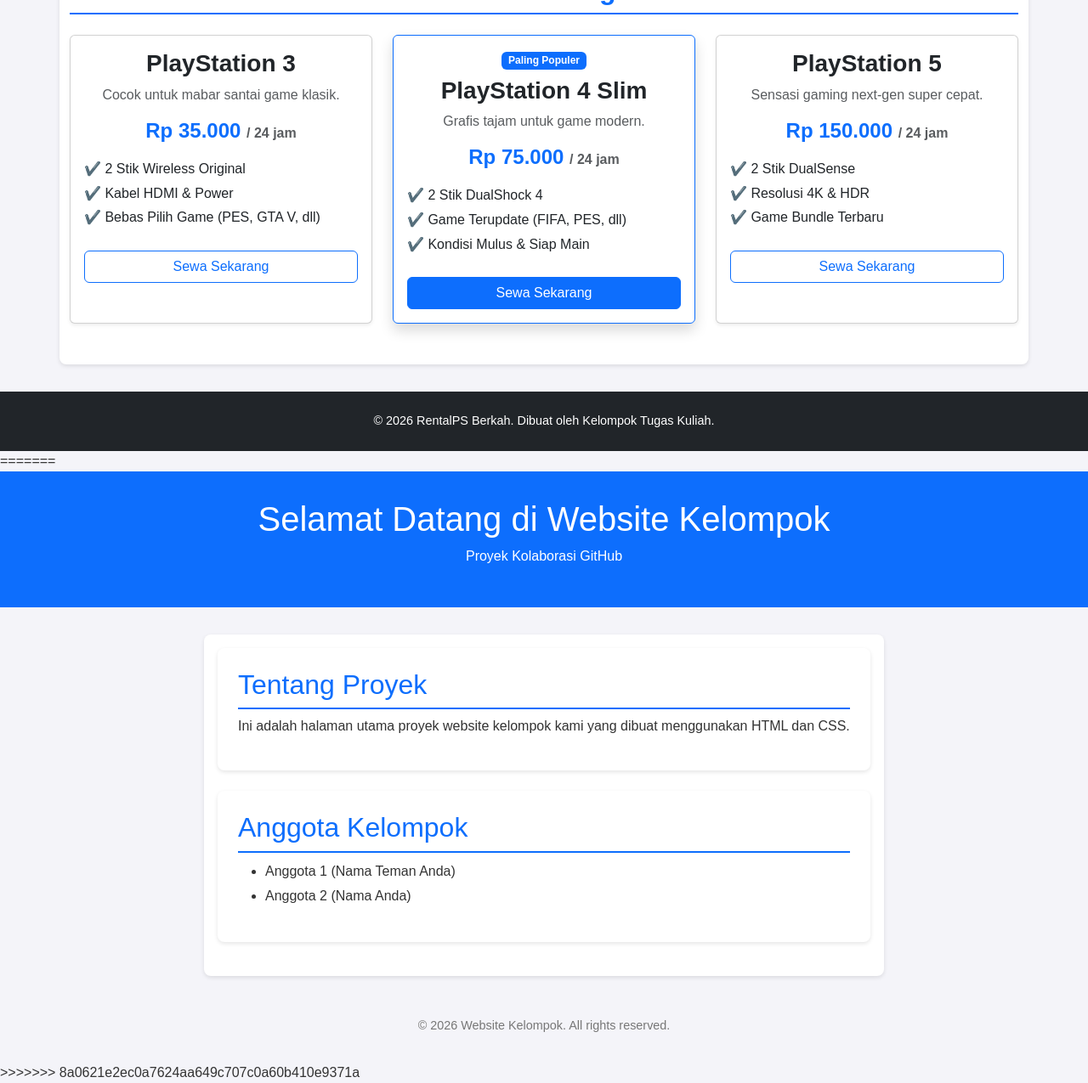
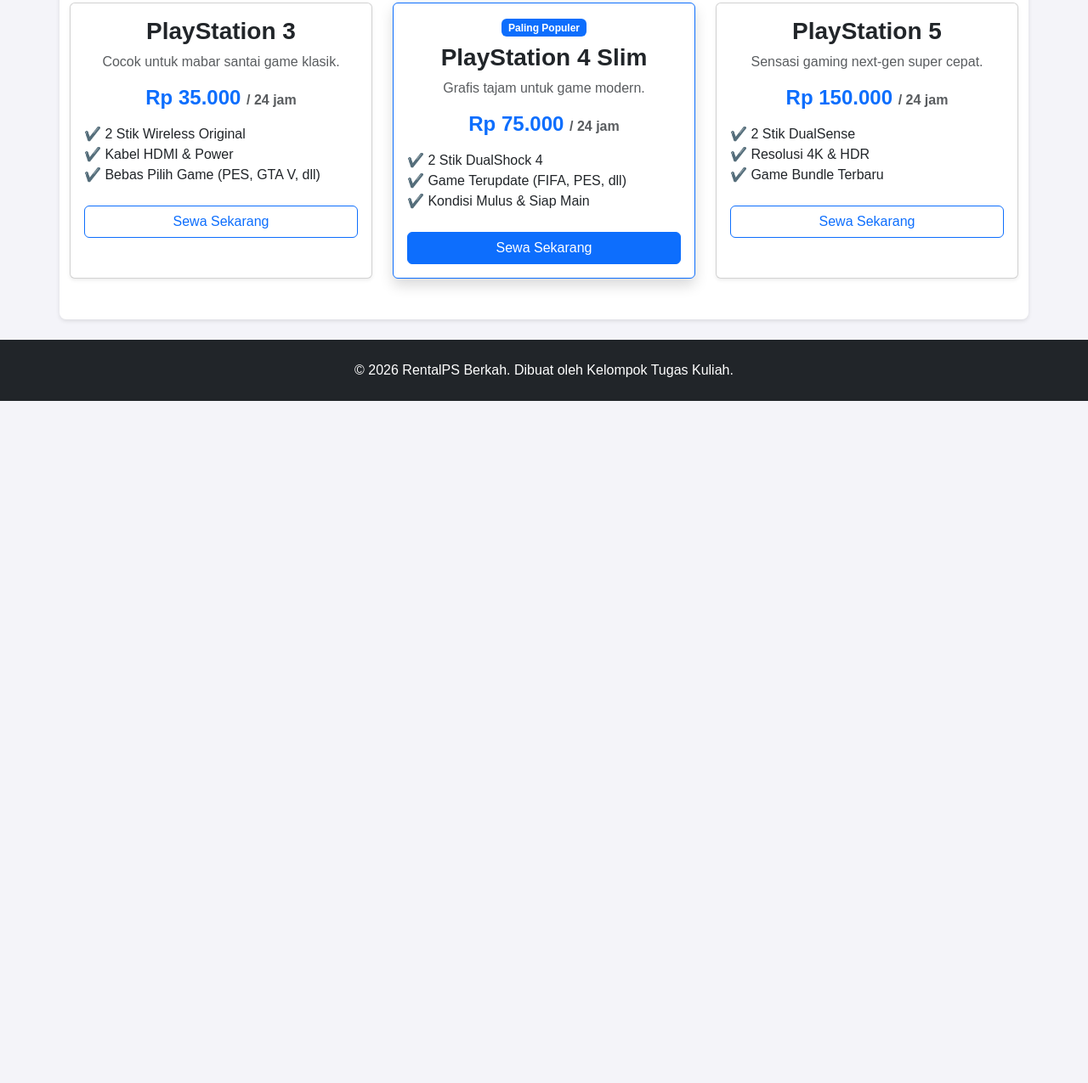
Before and after one commit to ridhowijaya0303/website-kelompok, a plain HTML site: page index.html in a window 1280 px wide. Shown: the part 493-1768 px from the top of the page at 85% size. After the commit the page ends 965 px from the top, so only its background shows below. Drawn offline with nearby package versions, Linux system fonts and the light colour scheme; a script that the page names is missing.

```diff
--- a/index.html
+++ b/index.html
@@ -3,7 +3,6 @@
 <head>
     <meta charset="UTF-8">
     <meta name="viewport" content="width=device-width, initial-scale=1.0">
-<<<<<<< HEAD
     <title>Rental PS - Sewa PlayStation Harian & Jam</title>
     <!-- Bootstrap 5 CSS -->
     <link href="https://cdn.jsdelivr.net/npm/bootstrap@5.3.0/dist/css/bootstrap.min.css" rel="stylesheet">
@@ -110,73 +109,5 @@
     <script src="https://cdn.jsdelivr.net/npm/bootstrap@5.3.0/dist/js/bootstrap.bundle.min.js"></script>
     <!-- Custom JS -->
     <script src="script.js"></script>
-=======
-    <title>Website Kelompok</title>
-    <style>
-        /* CSS Sederhana untuk Tampilan Modern */
-        body {
-            font-family: Arial, sans-serif;
-            margin: 0;
-            padding: 0;
-            background-color: #f4f4f9;
-            color: #333;
-        }
-        header {
-            background-color: #0d6efd;
-            color: white;
-            padding: 2rem;
-            text-align: center;
-        }
-        main {
-            max-width: 800px;
-            margin: 2rem auto;
-            padding: 1rem;
-            background: white;
-            border-radius: 8px;
-            box-shadow: 0 2px 5px rgba(0,0,0,0.1);
-        }
-        h2 {
-            border-bottom: 2px solid #0d6efd;
-            padding-bottom: 0.5rem;
-        }
-        ul {
-            line-height: 1.8;
-        }
-        footer {
-            text-align: center;
-            padding: 1rem;
-            margin-top: 2rem;
-            color: #777;
-            font-size: 0.9rem;
-        }
-    </style>
-</head>
-<body>
-
-    <header>
-        <h1>Selamat Datang di Website Kelompok</h1>
-        <p>Proyek Kolaborasi GitHub</p>
-    </header>
-
-    <main>
-        <section>
-            <h2>Tentang Proyek</h2>
-            <p>Ini adalah halaman utama proyek website kelompok kami yang dibuat menggunakan HTML dan CSS.</p>
-        </section>
-
-        <section>
-            <h2>Anggota Kelompok</h2>
-            <ul>
-                <li>Anggota 1 (Nama Teman Anda)</li>
-                <li>Anggota 2 (Nama Anda)</li>
-            </ul>
-        </section>
-    </main>
-
-    <footer>
-        <p>&copy; 2026 Website Kelompok. All rights reserved.</p>
-    </footer>
-
->>>>>>> 8a0621e2ec0a7624aa649c707c0a60b410e9371a
 </body>
 </html>
```
Also changed, not shown: scrip.js (deleted), script.js (added).
